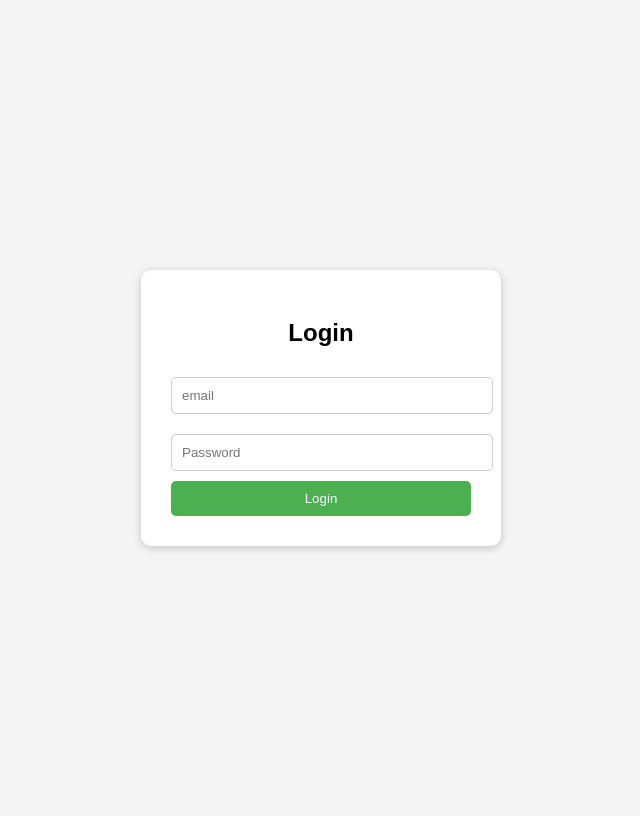
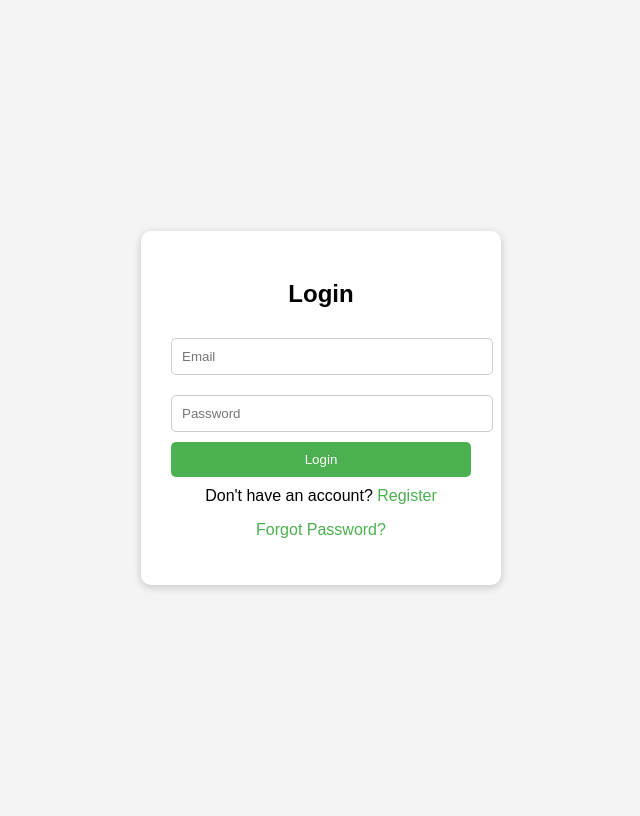
Before and after one commit to SmartDevPK/To-do-list-using-mysql-mongodb-with-python, a Flask app: page /login in a window 1280 px wide. Shown: the whole page, without its empty margins (319-959 px from the left). Run offline with Flask 3, Linux system fonts and the light colour scheme.

Commit message:
Add forget password to the code base

```diff
--- a/routes/auth_routes.py
+++ b/routes/auth_routes.py
@@ -1,23 +1,28 @@
 from flask import Blueprint, render_template, redirect, url_for, request, flash, session
-from models.user_models import is_strong_password, register_user, login_user
-
-# -------------------------
+from models.user_models import is_strong_password, register_user, login_user, reset_password
+from models.send_reset_email import send_reset_email
+from itsdangerous import URLSafeTimedSerializer
+import os
+# -------------------------------
 # Create Blueprint
-# -------------------------
+# -------------------------------
 auth_bp = Blueprint("auth_bp", __name__)
 
-# -------------------------
+
+# -------------------------------
 # Register Page (GET)
-# -------------------------
+# -------------------------------
 @auth_bp.route("/register", methods=['GET'])
 def register_page():
     """Render the registration page."""
     return render_template("register.html")
 
 
-# -------------------------
+
+
+# -------------------------------
 # Register Action (POST)
-# -------------------------
+# -------------------------------
 @auth_bp.route("/register", methods=['POST'])
 def register_action():
     """Handle registration form submission."""
@@ -25,12 +30,10 @@ def register_action():
     email = request.form.get("email")
     password = request.form.get("password")
 
-    # Validate form fields
     if not username or not email or not password:
         flash("All fields are required!", "error")
         return redirect(url_for("auth_bp.register_page"))
 
-    # Check password strength
     if not is_strong_password(password):
         flash(
             "Your password is weak! It should be at least 9 characters and include "
@@ -39,7 +42,6 @@ def register_action():
         )
         return redirect(url_for("auth_bp.register_page"))
 
-    # Register user
     success, _ = register_user(username, email, password)
     if success:
         flash("User registered successfully! Please login.", "success")
@@ -49,18 +51,18 @@ def register_action():
         return redirect(url_for("auth_bp.register_page"))
 
 
-# -------------------------
+# -------------------------------
 # Login Page (GET)
-# -------------------------
+# -------------------------------
 @auth_bp.route("/login", methods=['GET'])
 def login():
     """Render the login page."""
     return render_template("login.html")
 
 
-# -------------------------
+# -------------------------------
 # Login Action (POST)
-# -------------------------
+# -------------------------------
 @auth_bp.route("/login", methods=['POST'])
 def login_action():
     """Handle login form submission."""
@@ -71,15 +73,15 @@ def login_action():
     if user:
         session['email'] = user['email']
         session['username'] = user['username']
-        return redirect(url_for("auth_bp.dashboard"))
+        return redirect(url_for("auth_bp.dashboard"))  # Ensure this route exists
     else:
         flash("Invalid email or password", "error")
         return redirect(url_for("auth_bp.login"))
 
 
-# -------------------------
+# -------------------------------
 # Dashboard Page (GET)
-# -------------------------
+# -------------------------------
 @auth_bp.route("/dashboard")
 def dashboard():
     """Render dashboard page for logged-in users."""
@@ -88,9 +90,9 @@ def dashboard():
     return render_template("dashboard.html", username=session.get("username"))
 
 
-# -------------------------
+# -------------------------------
 # Logout Action
-# -------------------------
+# -------------------------------
 @auth_bp.route("/logout")
 def logout():
     """Handle user logout."""
@@ -98,3 +100,52 @@ def logout():
     session.pop("username", None)
     flash("You have been logged out successfully.", "info")
     return redirect(url_for("auth_bp.login"))
+
+
+
+#generate rest token
+def generate_reset_token(email):
+    """
+    Generate a secure password reset link for a given email.
+    """
+    secret_key = os.getenv('SECRET_KEY')  # Load your secret key from .env
+    s = URLSafeTimedSerializer(secret_key)
+    token = s.dumps(email, salt='password-reset-salt')
+    reset_link = url_for('auth_bp.reset_password_route', token=token, _external=True)
+    return reset_link
+
+
+# -------------------------------
+# Forgot / Reset Password Route
+# -------------------------------
+@auth_bp.route("/forgot_password", methods=['GET', 'POST'])
+def forgot_password():
+    """
+    Render the forgot password page and handle reset link requests.
+    """
+    if request.method == 'POST':
+        email = request.form.get("email")
+
+        if not email:
+            flash("Please enter your email.", "warning")
+            return redirect(url_for("auth_bp.forgot_password"))
+
+        # Generate reset link
+        reset_link = generate_reset_token(email)
+
+        # Send reset link via email
+        if send_reset_email(email, reset_link):
+            flash("A reset link has been sent to your email.", "success")
+        else:
+            flash("Email not found or error sending email.", "danger")
+
+        return redirect(url_for("auth_bp.forgot_password"))
+
+    # GET request – render the forgot password form
+    return render_template("forgot_password.html")
+
+
+
+
+    # GET request
+    return render_template("forgot_password.html")
--- a/templates/index.html
+++ b/templates/index.html
@@ -69,6 +69,7 @@
             <input type="email" name="email" placeholder="Email" required>
             <input type="password" name="password" placeholder="Password" required>
             <button type="submit">Register</button>
+            <p>Already have an account? <a href="{{ url_for('auth_bp.login') }}">Login</a></p>
         </form>
     </div>
 </body>
--- a/templates/login.html
+++ b/templates/login.html
@@ -1,31 +1,94 @@
-<!DOCTYPE html>
+
+    <!DOCTYPE html>
 <html lang="en">
 <head>
     <meta charset="UTF-8">
     <title>Login</title>
     <style>
-        body { font-family: Arial; background: #f4f4f4; display: flex; justify-content: center; align-items: center; height: 100vh; }
-        .login-box { background: #fff; padding: 30px; border-radius: 10px; box-shadow: 0 2px 8px rgba(0,0,0,0.2); width: 300px; }
-        h2 { text-align: center; margin-bottom: 20px; }
-        input[type="text"], input[type="password"] { width: 100%; padding: 10px; margin: 10px 0; border-radius:5px; border:1px solid #ccc; }
-        button { width: 100%; padding: 10px; background:#4CAF50; color:#fff; border:none; border-radius:5px; cursor:pointer; }
-        button:hover { background:#45a049; }
-        .flash { color:red; text-align:center; }
+        body {
+            font-family: Arial, sans-serif;
+            background: #f4f4f4;
+            display: flex;
+            justify-content: center;
+            align-items: center;
+            height: 100vh;
+        }
+        .login-box {
+            background: #fff;
+            padding: 30px;
+            border-radius: 10px;
+            box-shadow: 0 2px 8px rgba(0,0,0,0.2);
+            width: 300px;
+        }
+        h2 {
+            text-align: center;
+            margin-bottom: 20px;
+        }
+        input[type="text"],
+        input[type="password"] {
+            width: 100%;
+            padding: 10px;
+            margin: 10px 0;
+            border-radius: 5px;
+            border: 1px solid #ccc;
+        }
+        button {
+            width: 100%;
+            padding: 10px;
+            background: #4CAF50;
+            color: #fff;
+            border: none;
+            border-radius: 5px;
+            cursor: pointer;
+        }
+        button:hover {
+            background: #45a049;
+        }
+        .flash {
+            color: red;
+            text-align: center;
+            margin-bottom: 10px;
+        }
+        p {
+            text-align: center;
+            margin-top: 10px;
+        }
+        a {
+            color: #4CAF50;
+            text-decoration: none;
+        }
+        a:hover {
+            text-decoration: underline;
+        }
     </style>
 </head>
 <body>
     <div class="login-box">
         <h2>Login</h2>
-        {% with messages = get_flashed_messages() %}
+
+        <!-- Display Flash Messages -->
+        {% with messages = get_flashed_messages(with_categories=true) %}
           {% if messages %}
-            <div class="flash">{{ messages[0] }}</div>
+            {% for category, message in messages %}
+                <div class="flash {{ category }}">{{ message }}</div>
+            {% endfor %}
           {% endif %}
         {% endwith %}
+
+        <!-- Login Form -->
         <form method="POST">
-            <input type="text" name="email" placeholder="email" required>
+            <input type="text" name="email" placeholder="Email" required>
             <input type="password" name="password" placeholder="Password" required>
             <button type="submit">Login</button>
         </form>
+
+        <!-- Links -->
+        <p>Don't have an account? <a href="{{ url_for('auth_bp.register_page') }}">Register</a></p>
+     <p><a href="{{ url_for('auth_bp.forgot_password') }}">Forgot Password?</a></p>
     </div>
 </body>
 </html>
+
+    </div>
+</body>
+</html>
--- a/templates/register.html
+++ b/templates/register.html
@@ -64,11 +64,12 @@
           {% endif %}
         {% endwith %}
 
-     <form action="{{ url_for('auth_bp.register_action') }}" method="POST">
+    <form method="POST" action="{{ url_for('auth_bp.register_action') }}">
     <input type="text" name="username" placeholder="Username" required>
     <input type="email" name="email" placeholder="Email" required>
     <input type="password" name="password" placeholder="Password" required>
     <button type="submit">Register</button>
+    <p>Already have an account? <a href="{{ url_for('auth_bp.login') }}">Login</a></p>
 </form>
 
     </div>
```
